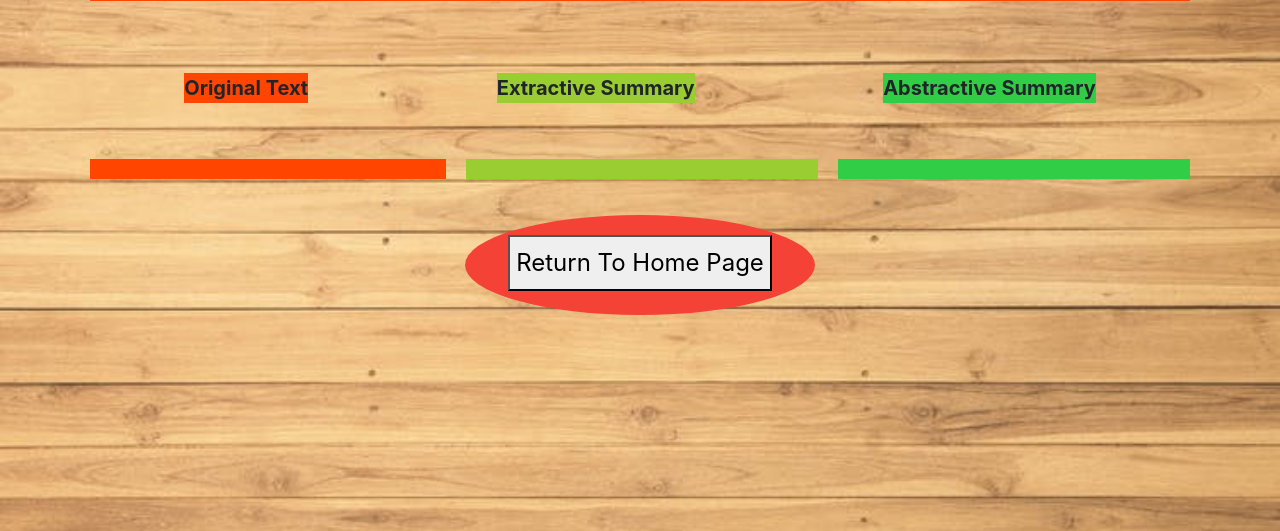
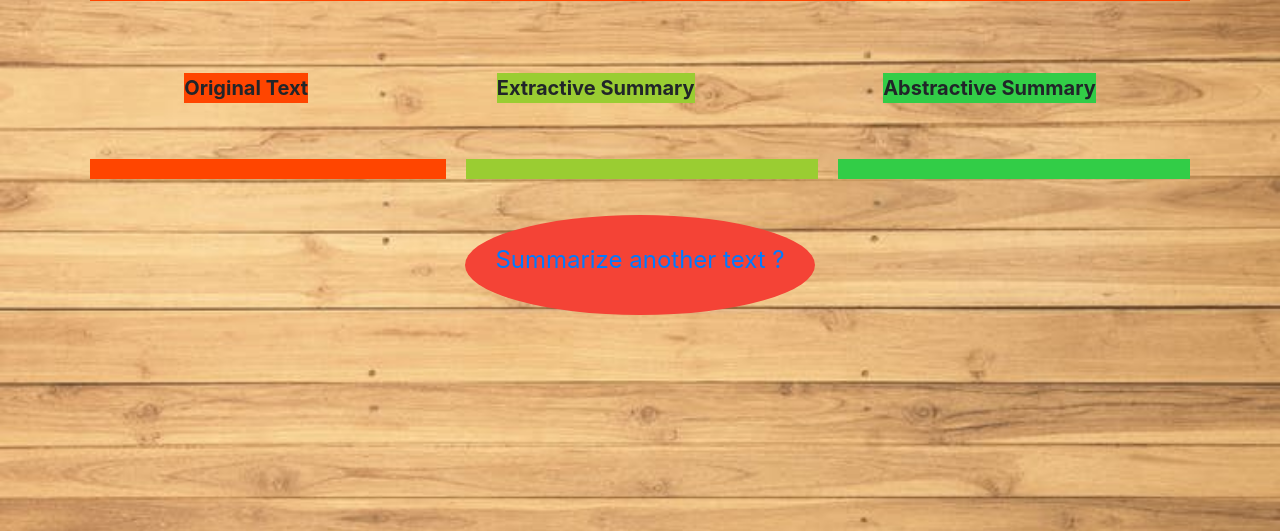
Before and after one commit to Devank-Garg/Text-Summarization, a Flask app: template templates/result.html in a window 1280 px wide. Shown: the part 338-869 px from the top of the page. Run offline with Flask 2, Linux system fonts and the light colour scheme; the template is opened without the code that fills it, so the values that code supplies are empty; some web fonts are replaced.

Commit message:
Updated Neon Button Container

```diff
--- a/templates/result.html
+++ b/templates/result.html
@@ -37,8 +37,8 @@
 
 
     </div>
-    <div class="container" id="home-button">
-        <button type="button" onclick="history.back();">Return To Home Page</button>
+     <div class="container" id="home-button">
+        <a class="neon-button" href="http://127.0.0.1:5000/">Summarize another text ?</a>
 
         </a>
     </div>
```
